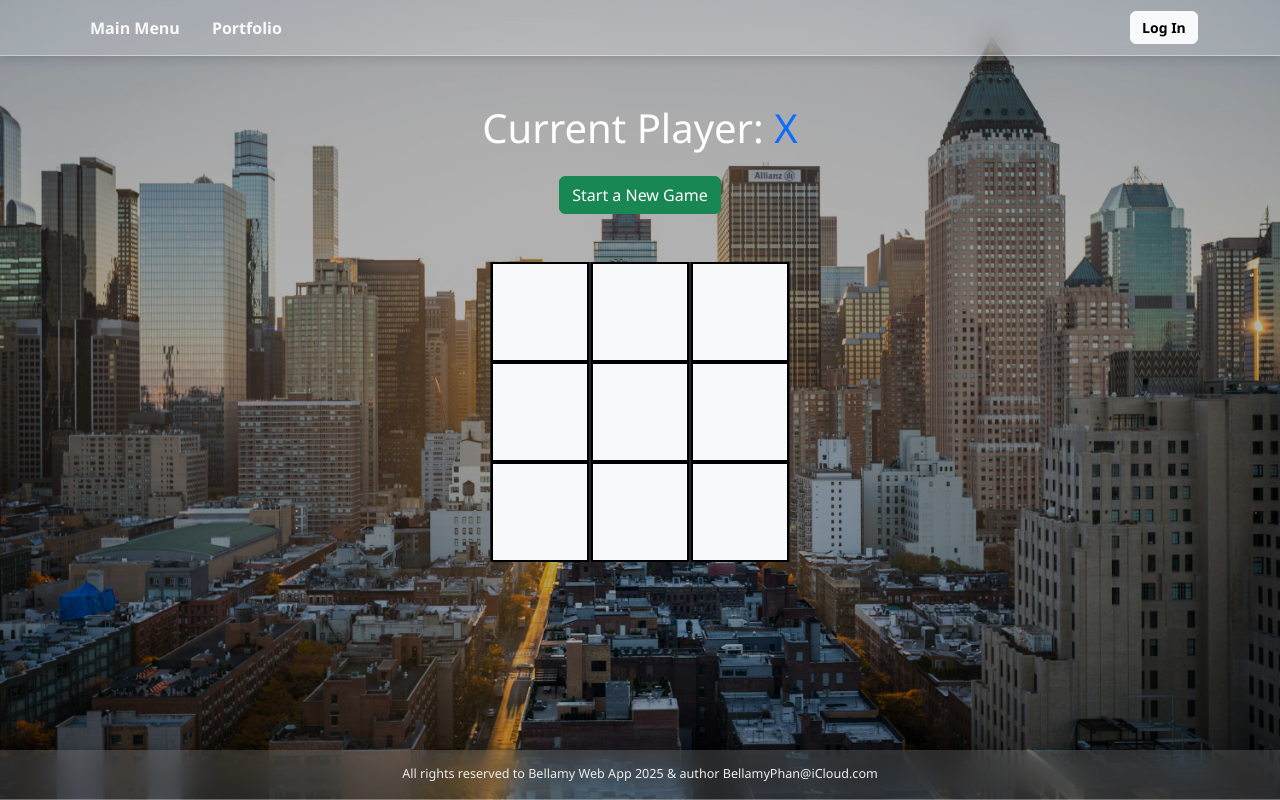
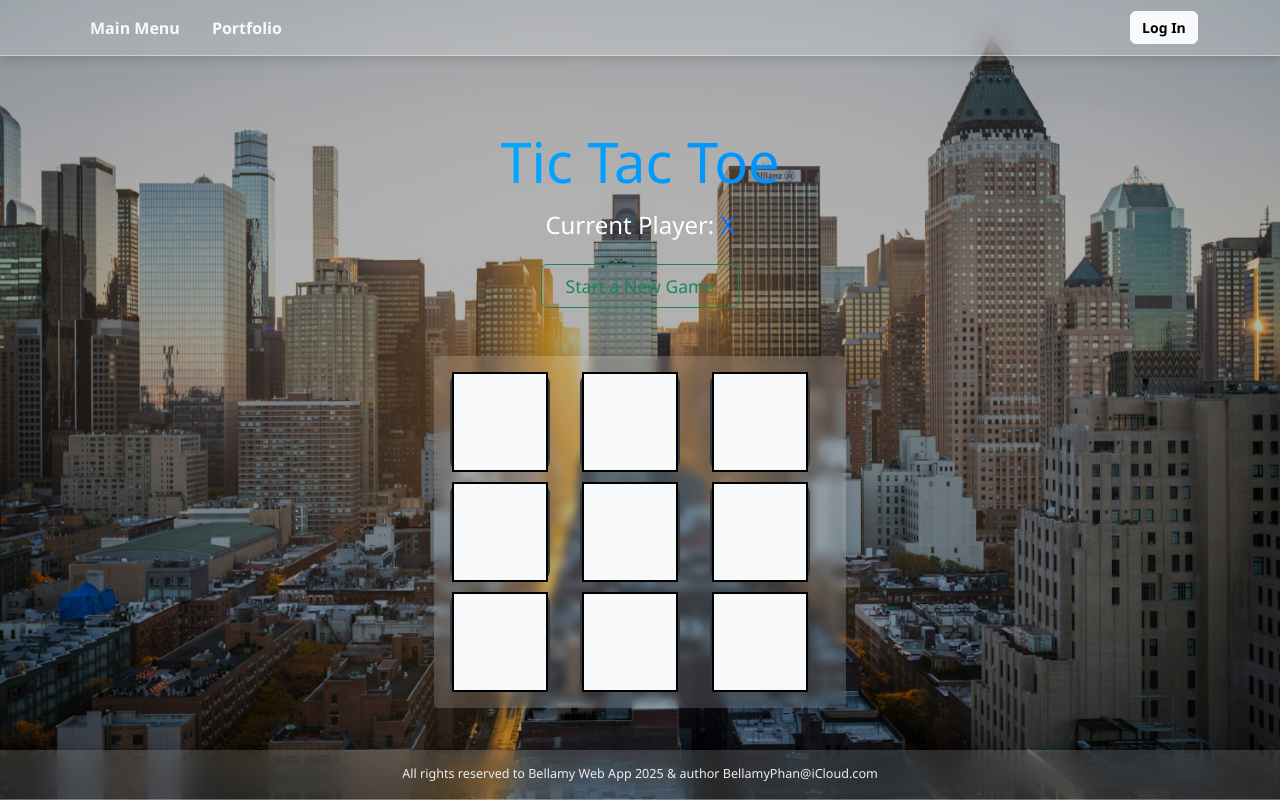
Before and after one commit to bellamyp/bellamy-web-app, an Angular app in the folder angular-frontend/: page /tic-tac-toe in a window 1280 px wide. Built offline with nearby package versions, Linux system fonts and the light colour scheme.

Commit message:
frontend: tic tac toe, improve UI look

```diff
--- a/angular-frontend/src/app/feature/tic-tac-toe/components/board/board.component.html
+++ b/angular-frontend/src/app/feature/tic-tac-toe/components/board/board.component.html
@@ -1,16 +1,18 @@
-<div class="container text-center mt-4">
-    <h1 class="mb-4">Current Player: <span class="text-primary">{{ player }}</span></h1>
+<div class="container text-center mt-5">
+    <h1 class="display-4 mb-3 text-gradient">Tic Tac Toe</h1>
 
-    <button class="btn btn-success mb-4" (click)="newGame()">Start a New Game</button>
+    <h4 class="mb-4">
+        Current Player: <span class="text-primary">{{ player }}</span>
+    </h4>
 
-    <h2 *ngIf="winner" class="text-danger">
-        Player {{ winner }} wins!
+    <button class="btn btn-outline-success mb-4 px-4 py-2" (click)="newGame()">Start a New Game</button>
+
+    <h2 *ngIf="winner" class="text-danger fw-bold">
+        🎉 Player {{ winner }} wins!
     </h2>
 
-    <main class="d-flex flex-wrap justify-content-center mt-4" style="max-width: 300px; margin: 0 auto;">
-        <app-square *ngFor="let square of squares; let i = index" [value]="square" (click)="makeMove(i)"
-            class="border border-dark d-flex align-items-center justify-content-center"
-            style="width: 100px; height: 100px; font-size: 2rem;">
+    <main class="board glassy mt-4">
+        <app-square *ngFor="let square of squares; let i = index" [value]="square" (click)="makeMove(i)" class="square">
         </app-square>
     </main>
 </div>
--- a/angular-frontend/src/app/feature/tic-tac-toe/components/board/board.component.scss
+++ b/angular-frontend/src/app/feature/tic-tac-toe/components/board/board.component.scss
@@ -1,11 +1,75 @@
-main {
-    display: grid;
-    grid-template-columns: 200px 200px 200px;
-    grid-gap: 0px;
+/* Fancy Gradient Title */
+.text-gradient {
+    background: linear-gradient(to right, #00c6ff, #0072ff);
+    -webkit-background-clip: text;
+    -webkit-text-fill-color: transparent;
 }
 
-app-square {
-    width: 200px;
-    height: 200px;
-    border: 1px solid gray;
+/* Glassy Board */
+
+.board {
+    display: grid;
+    grid-template-columns: repeat(3, 100px);
+    grid-gap: 10px;
+    justify-content: center;
+    margin: 0 auto;
+    padding: 1rem;
+    background: rgba(255, 255, 255, 0.15);
+    border-radius: 20px;
+    backdrop-filter: blur(8px);
+    box-shadow: 0 8px 32px rgba(0, 0, 0, 0.2);
+    width: max-content;
 }
+
+.glassy {
+    background: rgba(255, 255, 255, 0.15);
+    border-radius: 4px;
+    backdrop-filter: blur(4px);
+    padding: 1rem;
+    box-shadow: 0 8px 32px rgba(0, 0, 0, 0.2);
+    display: grid;
+    grid-template-columns: repeat(3, 120px);
+    grid-gap: 10px;
+    justify-content: center;
+    margin: 0 auto;
+}
+
+/* Square Styling */
+.square {
+    width: 100px;
+    height: 100px;
+    border: 2px solid #343a40;
+    font-size: 2rem;
+    font-weight: bold;
+    color: #212529;
+    text-transform: uppercase;
+    cursor: pointer;
+    background-color: rgba(255, 255, 255, 0.7);
+    transition: all 0.2s ease;
+    border-radius: 12px;
+    display: flex;
+    align-items: center;
+    justify-content: center;
+}
+
+.square:hover {
+    background-color: rgba(233, 236, 239, 0.9);
+    transform: scale(1.08);
+}
+
+.square:active {
+    background-color: rgba(222, 226, 230, 0.95);
+    transform: scale(0.98);
+}
+
+/* Button */
+button.btn-outline-success {
+    font-size: 1.1rem;
+    transition: 0.2s ease-in-out;
+}
+
+button.btn-outline-success:hover {
+    background-color: #198754;
+    color: white;
+    transform: scale(1.05);
+}
```
